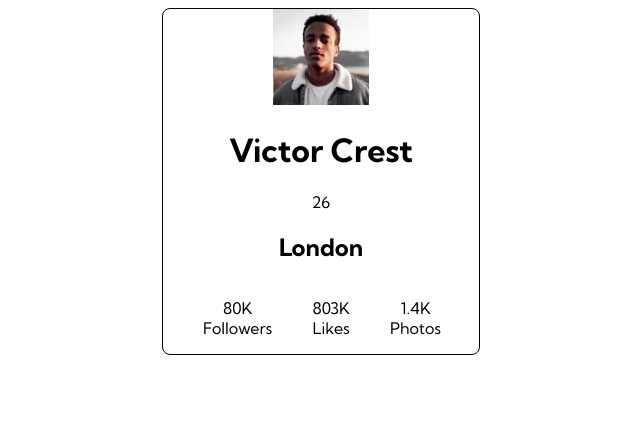
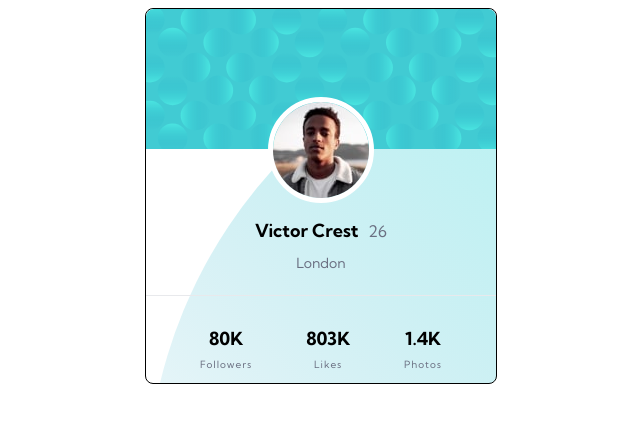
Before and after one commit to michaelakleer/profile-card-component-react, a React (Create React App) app: page / in a window 1280 px wide. Shown: the top 422 px of the page, without its empty margins (319-959 px from the left). Built offline with nearby package versions, Linux system fonts and the light colour scheme.

Commit message:
Updated styling

```diff
--- a/src/App.css
+++ b/src/App.css
@@ -2,8 +2,24 @@ html {
   height: 100%;
 }
 
+h1 {
+  font-size: 18px;
+  display: inline;
+  font-weight: 700;
+}
+
+h2 {
+  font-size: 14px;
+  color: #6b7082;
+  font-weight: 300;
+}
+
 li {
   list-style: none;
+}
+
+ul {
+  padding: 0;
 }
 
 .App {
@@ -11,8 +27,10 @@ li {
   margin: 0 auto;
   border: 1px solid #000;
   border-radius: 8px;
-  max-width: 25%;
+  width: 350px;
+  height: 374px;
   font-family: "Kumbh Sans", sans-serif;
+  background-image: url(images/bg-pattern-top.svg);
 }
 
 .container {
@@ -21,4 +39,45 @@ li {
 
 .info {
   display: flex;
+  justify-content: space-evenly;
+  padding: 15px 0;
 }
+
+.age {
+  color: #6b7082;
+  padding-left: 10px;
+}
+
+.header {
+  background-image: url(images/bg-pattern-card.svg);
+  border-top-left-radius: 8px;
+  border-top-right-radius: 8px;
+  height: 140px;
+}
+
+.photo {
+  padding-top: 88px;
+}
+
+.image {
+  border-radius: 50%;
+  border: 5px solid #fff;
+}
+
+.profile {
+  margin-top: 40px;
+  padding: 30px 0 12px;
+  border-bottom: 1px solid #e8e9ec;
+}
+
+.number {
+  font-size: 18px;
+  font-weight: 700;
+}
+
+.category {
+  padding-top: 8px;
+  font-size: 10px;
+  color: #6b7082;
+  letter-spacing: 1px;
+}
```
